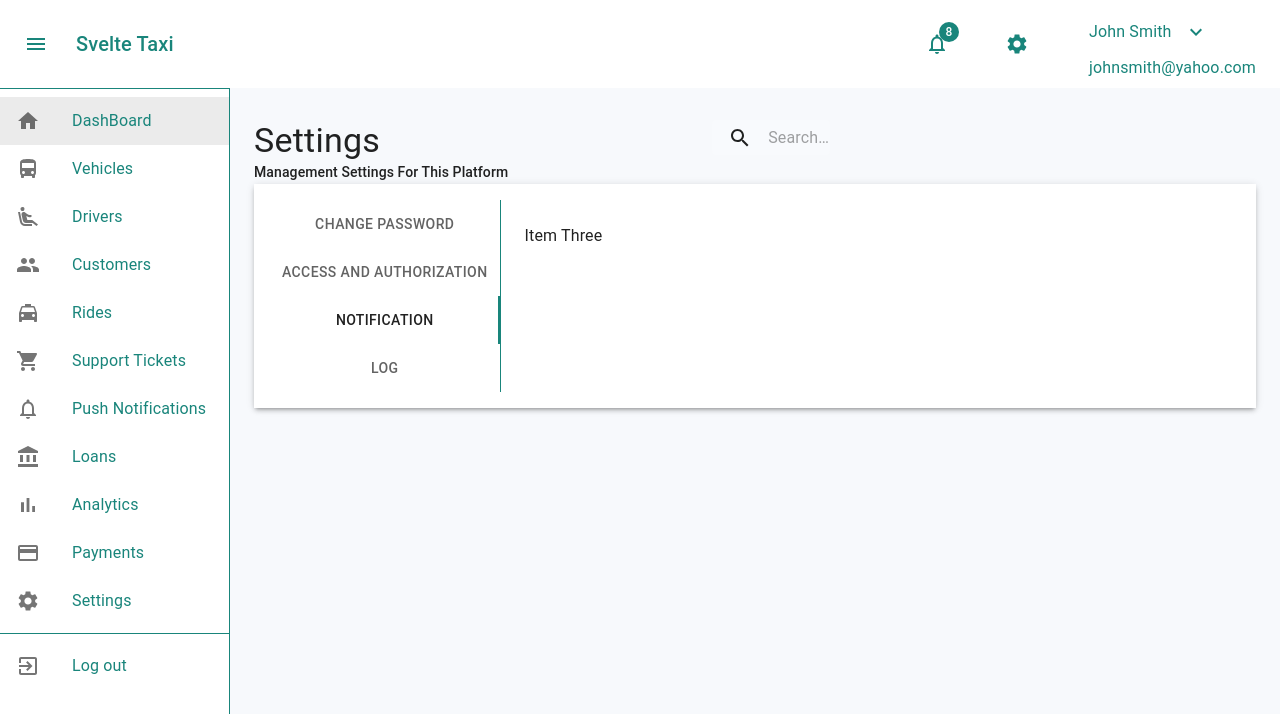
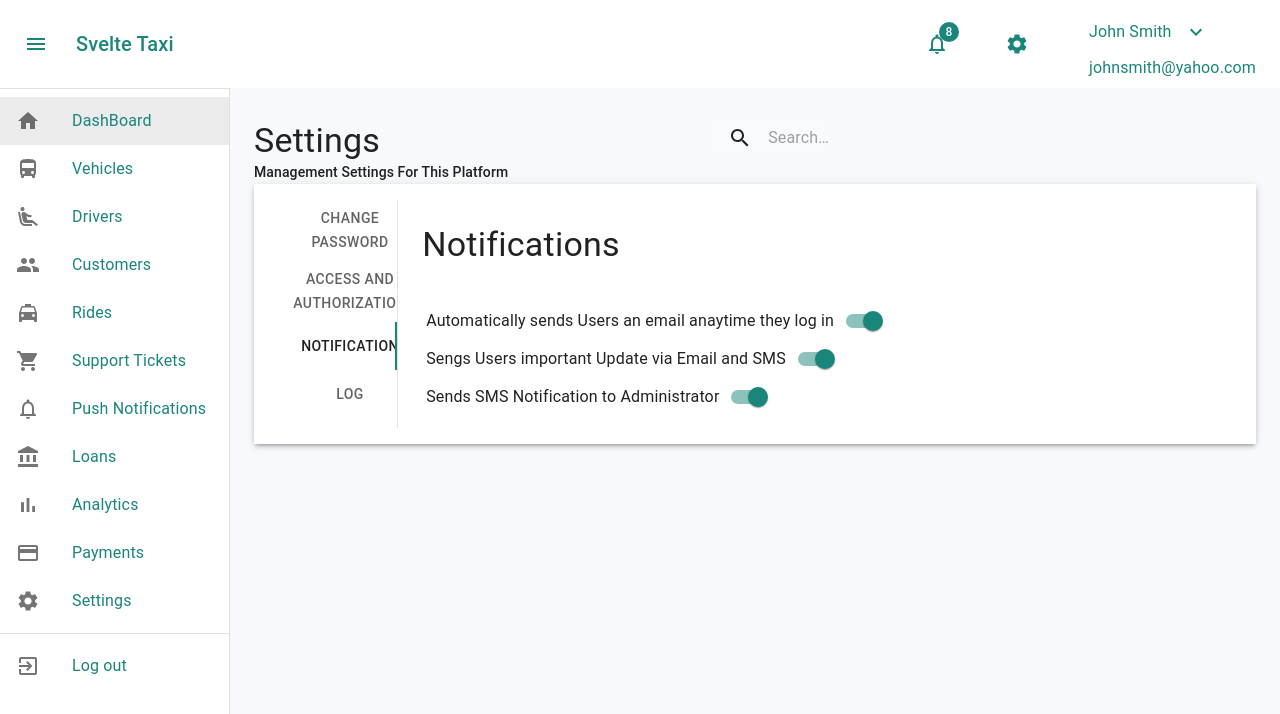
Before and after one commit to walosha/svelte_taxi, a React (Create React App) app: page /settings in a window 1280 px wide. Both pictures are taken after a click on the tab "NOTIFICATION". Shown: the top 714 px of the page. Built offline with nearby package versions, Linux system fonts and the light colour scheme.

Commit message:
Created Notification tab details

```diff
--- a/src/components/VerticalTab.js
+++ b/src/components/VerticalTab.js
@@ -1,7 +1,15 @@
-import React from "react";
+import React, { useState } from "react";
 import PropTypes from "prop-types";
 import { makeStyles } from "@material-ui/core/styles";
-import { Tabs, Tab, Button, Typography } from "@material-ui/core";
+import {
+  Tabs,
+  Tab,
+  Button,
+  Typography,
+  FormGroup,
+  FormControlLabel,
+  Switch
+} from "@material-ui/core";
 import { Grid } from "@material-ui/core";
 import Box from "@material-ui/core/Box";
 import InputField from "../components/TextField";
@@ -53,10 +61,19 @@ const useStyles = makeStyles(theme => ({
 
 export default function VerticalTabs() {
   const classes = useStyles();
-  const [value, setValue] = React.useState(0);
+  const [value, setValue] = useState(0);
+  const [state, setState] = useState({
+    checkedA: true,
+    checkedB: true,
+    checkedC: true
+  });
 
   const handleChange = (event, newValue) => {
     setValue(newValue);
+  };
+
+  const handleSwitchChange = name => event => {
+    setState({ ...state, [name]: event.target.checked });
   };
 
   return (
@@ -107,7 +124,53 @@ export default function VerticalTabs() {
         </Grid>
       </TabPanel>
       <TabPanel value={value} index={2}>
-        Item Three
+        <Grid container justify="center" spacing={3}>
+          <SectionHeader title="Notifications" content=" " />
+          <FormGroup row>
+            <Grid item md={8}>
+              <FormControlLabel
+                label="Automatically sends Users an email anaytime they log in "
+                labelPlacement="start"
+                control={
+                  <Switch
+                    checked={state.checkedA}
+                    onChange={handleSwitchChange("checkedA")}
+                    value="checkedA"
+                    color="primary"
+                  />
+                }
+              />
+            </Grid>
+            <Grid item md={8}>
+              <FormControlLabel
+                labelPlacement="start"
+                control={
+                  <Switch
+                    checked={state.checkedB}
+                    onChange={handleSwitchChange("checkedB")}
+                    value="checkedB"
+                    color="primary"
+                  />
+                }
+                label="Sengs Users important Update via Email and SMS"
+              />
+            </Grid>
+            <Grid item md={8} spacing={5}>
+              <FormControlLabel
+                labelPlacement="start"
+                control={
+                  <Switch
+                    checked={state.checkedC}
+                    onChange={handleSwitchChange("checkedB")}
+                    value="checkedB"
+                    color="primary"
+                  />
+                }
+                label="Sends SMS Notification to Administrator"
+              />
+            </Grid>
+          </FormGroup>
+        </Grid>
       </TabPanel>
       <TabPanel value={value} index={3}>
         Item Four
--- a/src/theme.js
+++ b/src/theme.js
@@ -14,8 +14,7 @@ const theme = createMuiTheme({
     },
     background: {
       default: "#fff"
-    },
-    divider: "#19857b"
+    }
   }
 });
 
```
